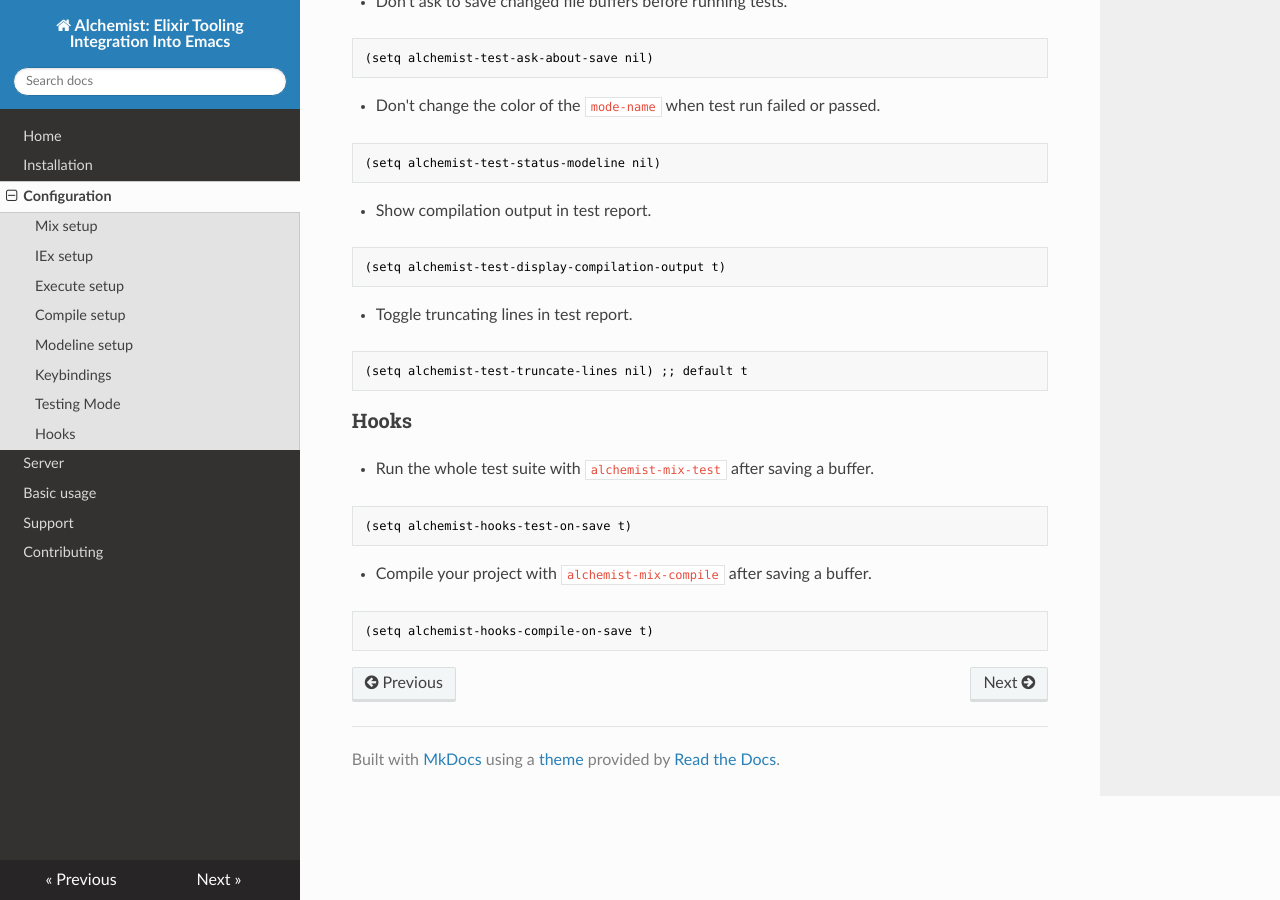
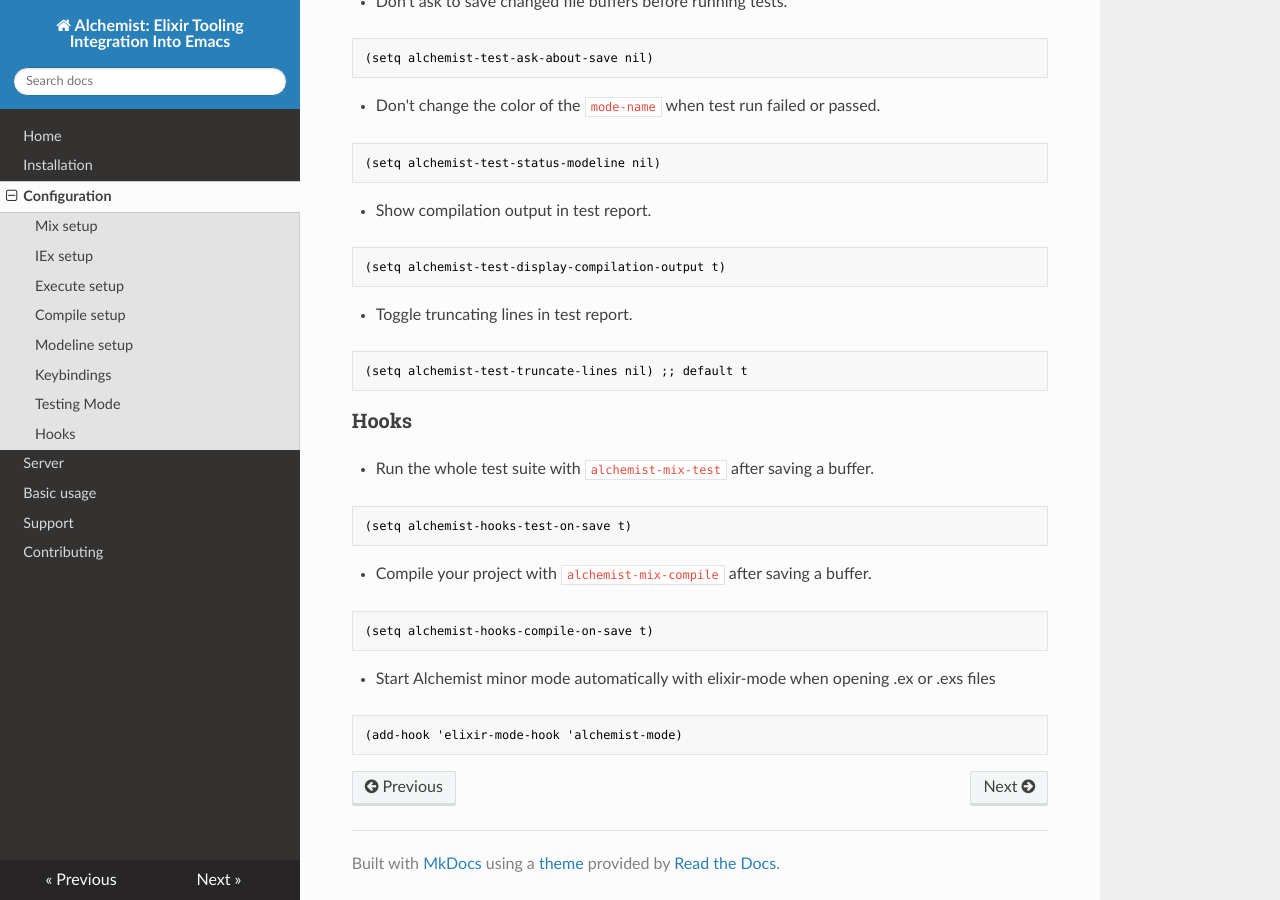
Before and after one commit to tonini/alchemist.el, an MkDocs documentation site: the page built from doc/configuration.md, in a window 1280 px wide and 900 px high, scrolled down 1727 px. Built offline with MkDocs 1.6.1, drawn with Linux system fonts in a browser that asks for light colours; nearby versions of some CDN libraries; old or Windows-style settings are respelled for this version of MkDocs.

Commit message:
Document adding Alchemist to elixir-mode-hook
Add new section to docs showing how to add Alchemist to elixir-mode
as a minor mode hook

````diff
--- a/doc/configuration.md
+++ b/doc/configuration.md
@@ -117,3 +117,9 @@
 ```el
 (setq alchemist-hooks-compile-on-save t)
 ```
+
+* Start Alchemist minor mode automatically with elixir-mode when opening .ex or .exs files
+
+```el
+(add-hook 'elixir-mode-hook 'alchemist-mode)
+```
````
